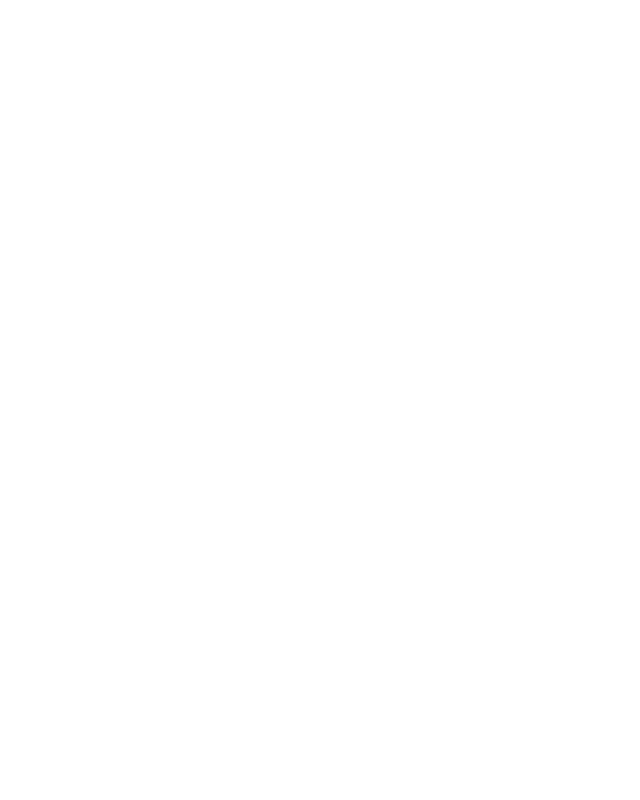
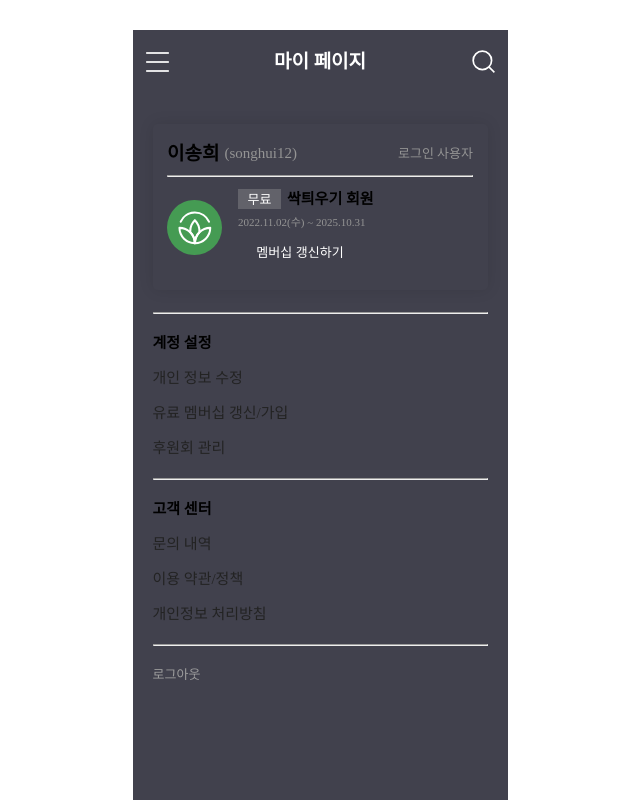
Before and after one commit to IN-SOPT-WEB-Group2/Group2-front, a React (Create React App) app: page /mypage in a window 1280 px wide. Before the commit this address had no page. Shown: the top 800 px of the page, without its empty margins (320-960 px from the left). Built offline with nearby package versions, Linux system fonts and the light colour scheme.

Commit message:
Feat :  프로필카드, 마이페이지 메뉴리스트 구현 및 라우터 설정

```diff
--- /dev/null
+++ b/src/components/MyPage/Line.jsx
@@ -0,0 +1,12 @@
+import React from 'react';
+import styled from 'styled-components';
+
+export default function Line(props) {
+  const { width,margin } = props;
+  return <StyledLine width={width} margin={margin}></StyledLine>;
+}
+
+const StyledLine = styled.hr`
+  width: ${({ width }) => width}px;
+  margin: ${({ margin }) => margin};
+`;
--- /dev/null
+++ b/src/components/MyPage/MenuList.jsx
@@ -0,0 +1,27 @@
+import React from 'react';
+import styled from 'styled-components';
+
+export default function MenuList(props) {
+  const { menuTitle, menuItems } = props;
+  return (
+    <MenuTitle>
+      {menuTitle}
+      {menuItems.map((item, index) => (
+        <MenuItem key={index}>{item}</MenuItem>
+      ))}
+    </MenuTitle>
+  );
+}
+
+const MenuTitle = styled.ul`
+  font-size: 15px;
+  font-weight: 700;
+`;
+
+const MenuItem = styled.li`
+  font-size: 15px;
+  margin-top: 20px;
+  font-weight: 400;
+  color: #232323;
+  cursor: pointer;
+`;
--- /dev/null
+++ b/src/components/MyPage/MyPageContent.jsx
@@ -0,0 +1,34 @@
+import React from 'react';
+import styled from 'styled-components';
+import ProfileCard from './ProfileCard';
+import MenuList from './MenuList';
+import Line from './Line';
+
+export default function MyPageContent() {
+  const setAccount = ['개인 정보 수정', '유료 멤버십 갱신/가입', '후원회 관리'];
+  const callCenter = ['문의 내역', '이용 약관/정책', '개인정보 처리방침'];
+
+  return (
+    <StlyedContainer>
+      <ProfileCard />
+      <Line width="335px" margin="22px 0" />
+      <MenuList menuTitle="계정 설정" menuItems={setAccount} />
+      <Line width="335px" margin="22px 0" />
+      <MenuList menuTitle="고객 센터" menuItems={callCenter} />
+      <Line width="335px" margin="22px 0" />
+      <Logout>로그아웃</Logout>
+    </StlyedContainer>
+  );
+}
+
+const StlyedContainer = styled.div`
+  height: 100vh;
+  margin: 30px 20px 50px;
+`;
+
+const Logout = styled.p`
+  font-size: 13px;
+  font-weight: 500;
+  color: #9d9d9d;
+  cursor: pointer;
+`;
--- /dev/null
+++ b/src/components/MyPage/ProfileCard.jsx
@@ -0,0 +1,130 @@
+import React from 'react';
+import styled from 'styled-components';
+import IconGrade from '../../assets/logos/icon_grade.svg';
+import Line from './Line';
+
+export default function ProfileCard() {
+  return (
+    <ProfileBox>
+      <ProfileWrap>
+        <Center>
+          <FlexWrap>
+            <StyledName>이송희</StyledName>
+            <StyledId>(songhui12)</StyledId>
+          </FlexWrap>
+          <StyledLoginUser>로그인 사용자</StyledLoginUser>
+        </Center>
+        <Line width="306px" margin="12px 0"/>
+        <MembershipContainer>
+          <img src={IconGrade} alt="회원등급아이콘" />
+          <MembershipInfo>
+            <FlexWrap>
+              <Tag>무료</Tag>
+              <MembershipLevel>싹틔우기 회원</MembershipLevel>
+            </FlexWrap>
+            <Period>2022.11.02(수) ~ 2025.10.31</Period>
+            <Renewal>멤버십 갱신하기</Renewal>
+          </MembershipInfo>
+        </MembershipContainer>
+      </ProfileWrap>
+    </ProfileBox>
+  );
+}
+
+const ProfileBox = styled.article`
+  display: flex;
+  justify-content: center;
+  align-items: center;
+  width: 335px;
+  height: 166px;
+  box-shadow: 0px 0px 15px rgba(0, 0, 0, 0.1);
+  border-radius: 5px;
+  background-color: var(--color-white);
+`;
+
+const ProfileWrap = styled.div`
+  width: 306px;
+  height: 126px;
+`;
+
+const MembershipContainer = styled.div`
+  display: flex;
+  align-items: center;
+  width: 218px;
+  height: 77px;
+  margin-top: 12px;
+`;
+
+const MembershipInfo = styled.div`
+  display: flex;
+  flex-direction: column;
+  justify-content: space-between;
+  height: 100%;
+  margin-left: 16px;
+`;
+
+const StyledName = styled.p`
+  font-size: 19px;
+  font-weight: 600;
+`;
+
+const StyledId = styled.p`
+  font-size: 15px;
+  font-weight: 400;
+  margin-left: 5px;
+  color: #949494;
+`;
+
+const StyledLoginUser = styled.p`
+  font-size: 13px;
+  font-weight: 500;
+  color: #949494;
+`;
+
+const Center = styled.div`
+  display: flex;
+  justify-content: space-between;
+  align-items: center;
+`;
+
+const Tag = styled.div`
+  display: flex;
+  justify-content: center;
+  align-items: center;
+  width: 43px;
+  height: 20px;
+  background-color: #62626a;
+  font-size: 13px;
+  color: white;
+`;
+
+const MembershipLevel = styled.div`
+  font-size: 15px;
+  font-weight: 600;
+  line-height: 20.25px;
+  margin-left: 6px;
+`;
+
+const Period = styled.div`
+  font-size: 11px;
+  color: #949494;
+`;
+
+const Renewal = styled.button`
+  display: flex;
+  justify-content: center;
+  align-items: center;
+  width: 124px;
+  height: 30px;
+  background-color: #41414d;
+  font-size: 13px;
+  font-weight: 500;
+  color: white;
+  border: none;
+  cursor: pointer;
+`;
+
+const FlexWrap = styled.div`
+  display: flex;
+  align-items: center;
+`;
--- /dev/null
+++ b/src/pages/MyPage.jsx
@@ -0,0 +1,14 @@
+import React from 'react';
+
+import Container from '../components/Container';
+import MainHeader from '../components/MainHeader';
+import MyPageContent from '../components/MyPage/MyPageContent';
+
+export default function MyPage() {
+  return (
+    <Container>
+      <MainHeader title="마이 페이지" main={false}></MainHeader>
+      <MyPageContent />
+    </Container>
+  );
+}
--- a/src/pages/Router.jsx
+++ b/src/pages/Router.jsx
@@ -4,7 +4,7 @@
 
 import Home from './Home';
 import Schedule from './Schedule';
-
+import MyPage from './MyPage';
 export default function Router() {
   return (
     <BrowserRouter>
@@ -12,6 +12,7 @@
       <Routes>
         <Route path="/" element={<Home />} />
         <Route path="/schedule" element={<Schedule />} />
+        <Route path="/mypage" element={<MyPage />} />
       </Routes>
     </BrowserRouter>
   );
```
Also changed, not shown: src/assets/logos/icon_grade.svg (added).
